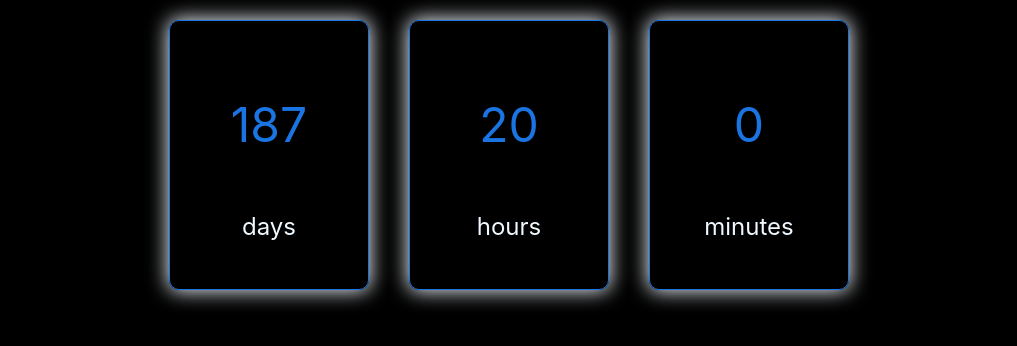
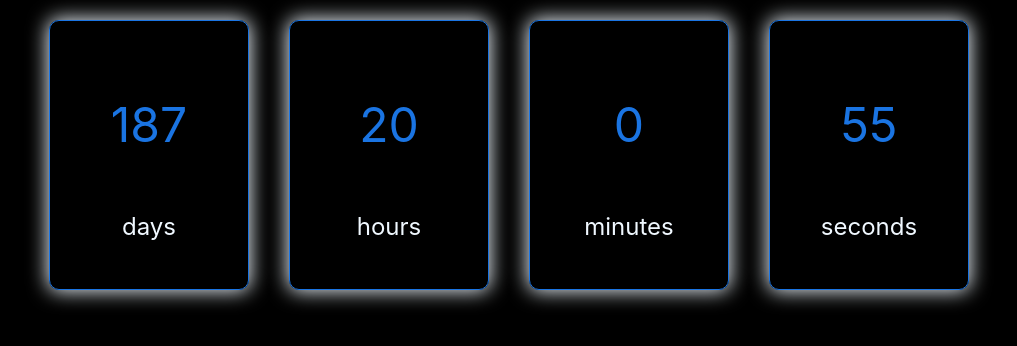
Before and after one commit to SahithiSiripuram/Azura, a Next.js app: page /countdown in a window 1280 px wide. Shown: the top 346 px of the page, without its empty margins (131-1148 px from the left). Built offline with nearby package versions, Linux system fonts and the light colour scheme.

Commit message:
countdown

```diff
--- a/pages/countdown.jsx
+++ b/pages/countdown.jsx
@@ -17,6 +17,7 @@ function Countdown() {
     var days = Math.floor(timeleft / (1000 * 60 * 60 * 24));
     var hours = Math.floor((timeleft % (1000 * 60 * 60 * 24)) / (1000 * 60 * 60));
     var minutes = Math.floor((timeleft % (1000 * 60 * 60)) / (1000 * 60));
+    var seconds = Math.floor((timeleft) % (1000 * 60) / (1000));
     return (
         <div  className={styles.container}>
         <div className={styles.grid}>
@@ -32,6 +33,10 @@ function Countdown() {
                 <p className={styles.headingTimer}>{minutes}</p>
                 <p className={styles.description}>minutes</p>
             </div>
+            <div style={CardStyle} className={styles.cardTimer}>
+                <p className={styles.headingTimer}>{seconds}</p>
+                <p className={styles.description}>seconds</p>
+            </div>
         </div>
         </div>
     )
```
